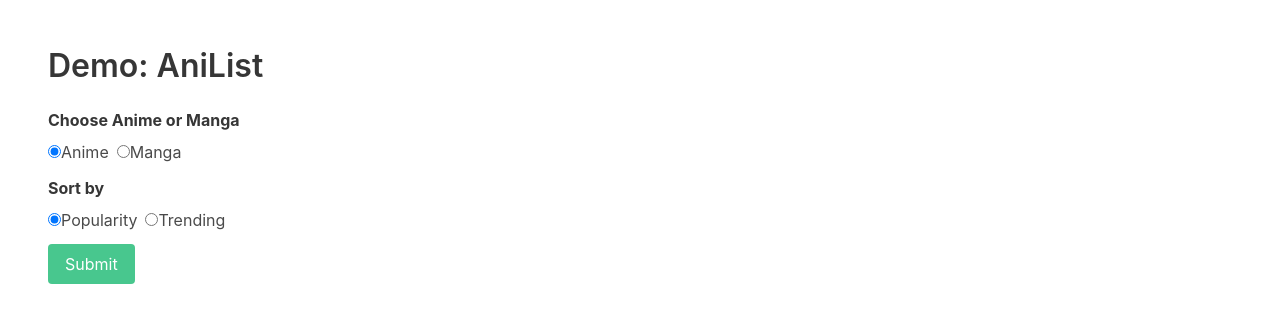
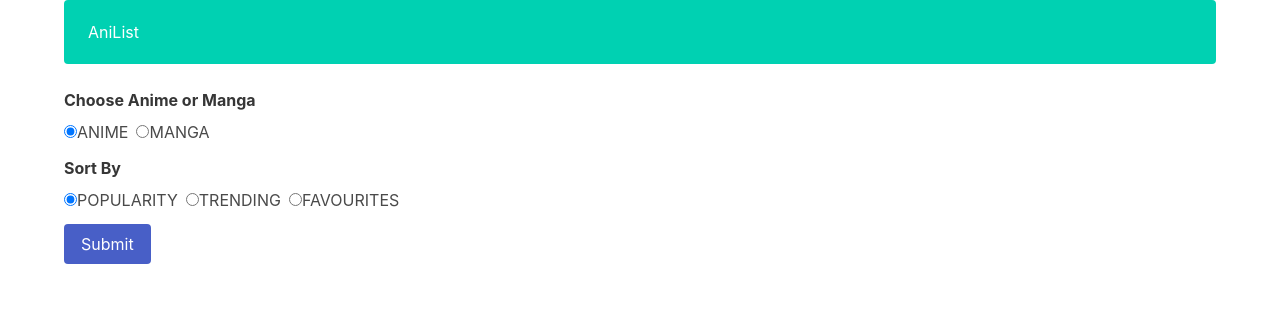
Before and after one commit to murray501/AniList-Demo-Second, a Next.js app in the folder client/: page / in a window 1280 px wide. Shown: the top 322 px of the page. Built offline with nearby package versions, Linux system fonts and the light colour scheme.

Commit message:
add index.js

```diff
--- a/client/pages/index.js
+++ b/client/pages/index.js
@@ -1,50 +1,57 @@
+import { useState } from "react";
+import { useRouter } from "next/router";
+
 export default function Index() {
+
+    const router = useRouter();
+
+    const [value, RadioProp] = createRadioButton(["ANIME", "MANGA"],"Choose Anime or Manga");
+    const [value2, RadioProp2] = createRadioButton(["POPULARITY", "TRENDING","FAVOURITES"], "Sort By");
+
     const submit = () => {
-        e.preventDefault();
+        router.push({
+            pathname: "/media",
+            query: {type: value, sort: value2}
+        })
     };
 
     return (
-        <section class="hero">
-            <div class="hero-body">
-                <p class="title">
-                    Demo: AniList
-                </p>
-                <form onSubmit={submit}>
-                    <div class="field">
-                        <label class="label">Choose Anime or Manga</label>
-                        <div class="control">
-                            <label class="radio">
-                                <input type="radio" name="anime_manga" value="anime" checked/>
-                                    Anime
-                            </label>
-                            <label class="radio">
-                                <input type="radio" name="anime_manga" value="manga" />
-                                    Manga
-                            </label>
-                        </div>
-                    </div>
-
-                    <div class="field">
-                        <label class="label">Sort by</label>
-                        <div class="control">
-                            <label class="radio">
-                                <input type="radio" name="sortby" value="popularity" checked/>
-                                    Popularity
-                            </label>
-                            <label class="radio">
-                                <input type="radio" name="sortby" value="trending" />
-                                    Trending
-                            </label>
-                        </div>
-                    </div>
-
-                    <div class="field">
-                        <button class="button is-success">
-                            Submit
-                        </button>
-                    </div>
-                </form>
+        <div class="container">
+            <div class="notification is-primary">
+                AniList
             </div>
-        </section>
+            {RadioProp}
+            {RadioProp2}
+            <div class="field is-grouped">
+                <div class="control">
+                    <button class="button is-link" onClick={submit}>Submit</button>
+                </div>
+            </div>
+        </div>
     )
 }
+
+function createRadioButton(values, label) {
+    const [value, setValue] = useState(values[0]);
+
+    const handleChange = e => {
+        setValue(e.target.value);
+    }
+
+    return([
+        value,
+        (<div class="field">
+            <label class="label">{label}</label>
+            <div class="control">
+                {
+                    values.map (x =>
+                        <label class="radio">
+                        <input type="radio" value={x} onChange={handleChange} checked={value === x} />
+                            {x}
+                        </label>
+                    )
+                }
+            </div>
+        </div>)
+    ])
+}
--- a/client/pages/media_detail.js
+++ b/client/pages/media_detail.js
@@ -25,7 +25,7 @@ export default function MediaDetail() {
             <div class="column">
               <div class="content">
                 <p>
-                  <strong>{data.title.english}</strong>
+                  <strong>{data.title.english ? data.title.english : data.title.native}</strong>
                   <br/>
                   {parse(data.description)}
                 </p>
```
Also changed, not shown: client/pages/media.js (+23 -10 lines).
